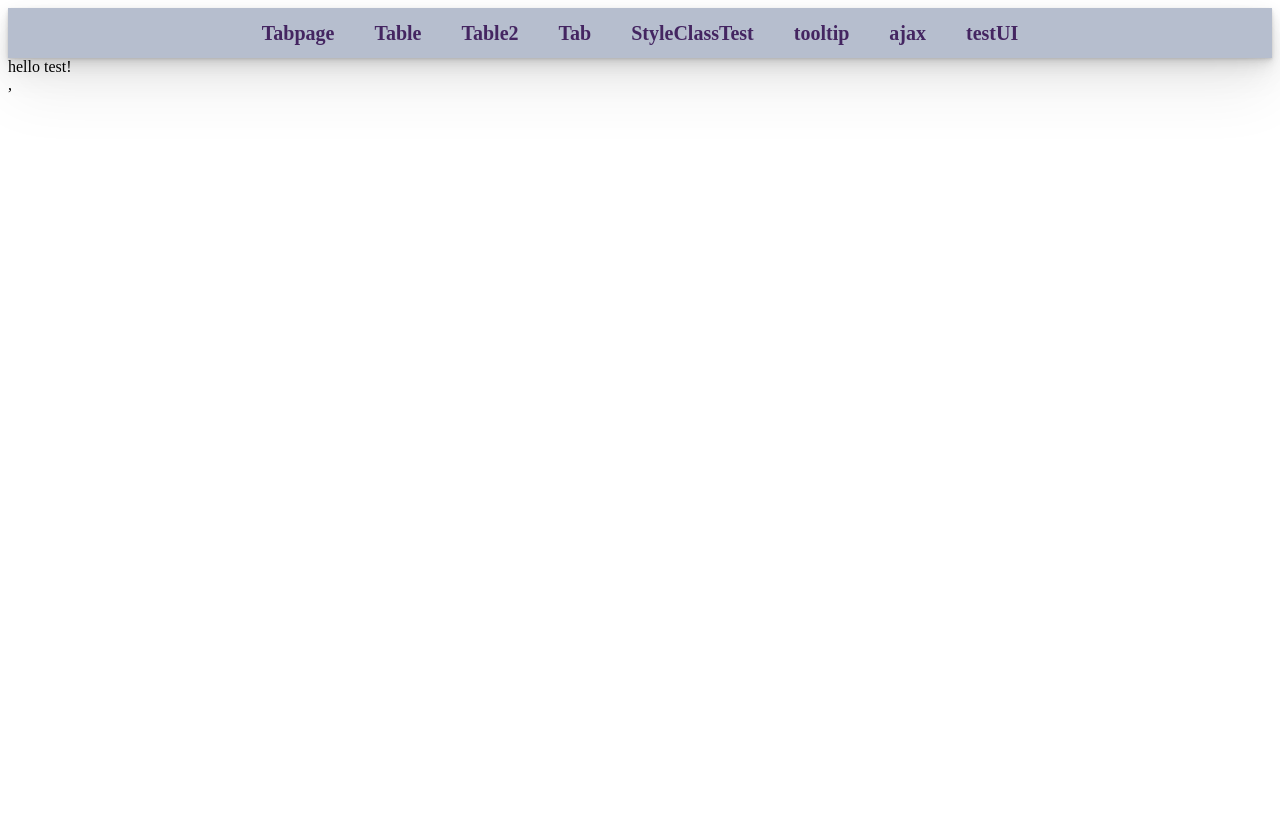
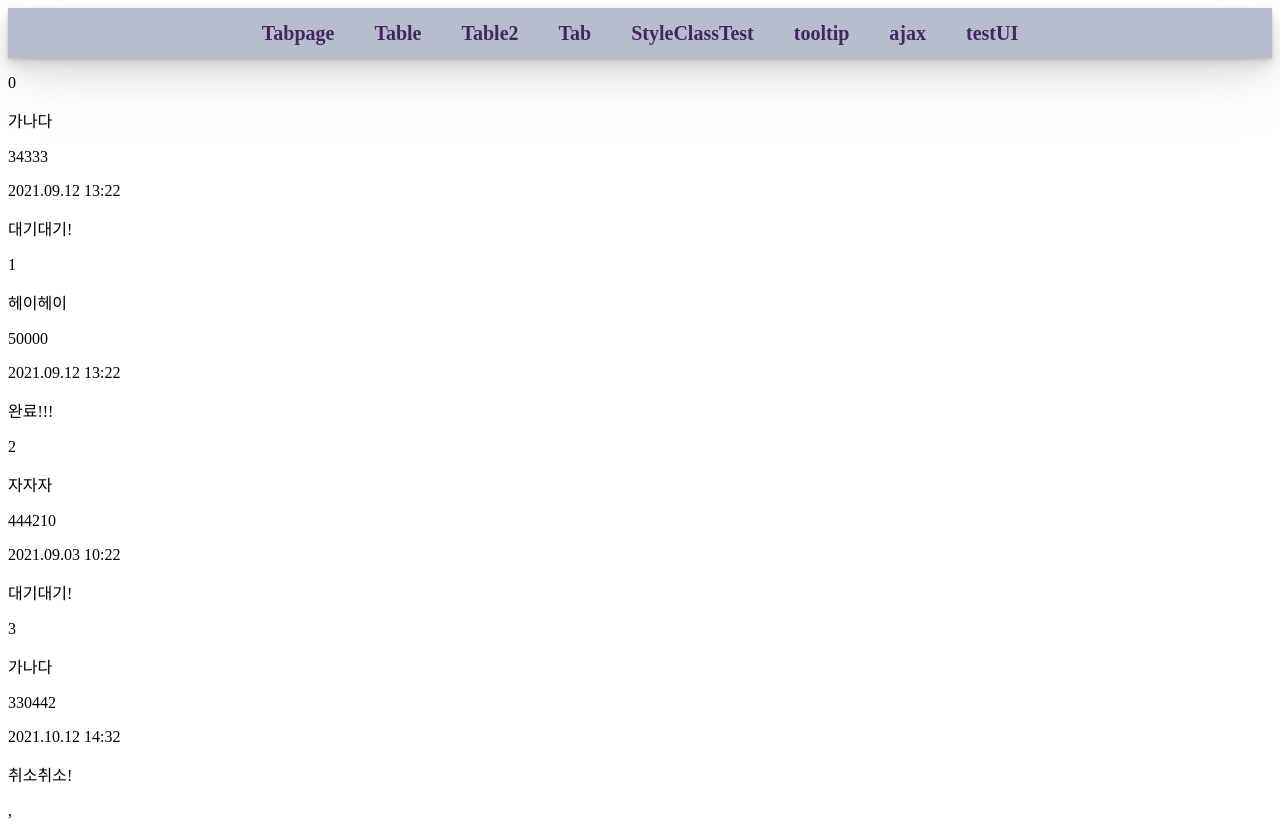
Before and after one commit to leejanghe/React_Practice, a React (Create React App) app in the folder client/: page /test17 in a window 1280 px wide. Before the commit the page ends 800 px from the top, so only its background shows below. Built offline with nearby package versions, Linux system fonts and the light colour scheme.

Commit message:
html done

```diff
--- a/client/src/router/StatusValue.js
+++ b/client/src/router/StatusValue.js
@@ -1,10 +1,36 @@
-import React from 'react'
+import React,{useState} from 'react'
+import styled from 'styled-components'
 
 function StatusValue() {
+
+const [data, setData] = useState([
+       {id:0, title:'가나다', amount:'34333', status:'PAYMENT_STATUS_001',regDt:'2021.09.12 13:22'},
+       {id:1, title:'헤이헤이', amount:'50000', status:'PAYMENT_STATUS_002',regDt:'2021.09.12 13:22'},
+       {id:2, title:'자자자', amount:'444210', status:'PAYMENT_STATUS_001',regDt:'2021.09.03 10:22'},
+       {id:3, title:'가나다', amount:'330442', status:'PAYMENT_STATUS_003',regDt:'2021.10.12 14:32'},
+])
+
+
     return (
+        <>
         <div>
-            hello test!
+            {
+                data.map(e=>(
+                    <div key={e.id}>
+                        <p>{e.id}</p>
+                        <p>{e.title}</p>
+                        <p>{e.amount}</p>
+                        <p>{e.regDt}</p>
+                        {
+                            e.status === 'PAYMENT_STATUS_001'?(<p>대기대기!</p>)
+                        :   e.status === 'PAYMENT_STATUS_002'?(<p>완료!!!</p>)
+                        :   (<p>취소취소!</p>)
+                        }
+                    </div>
+                ))
+            }
         </div>
+        </>
     )
 }
 
```
